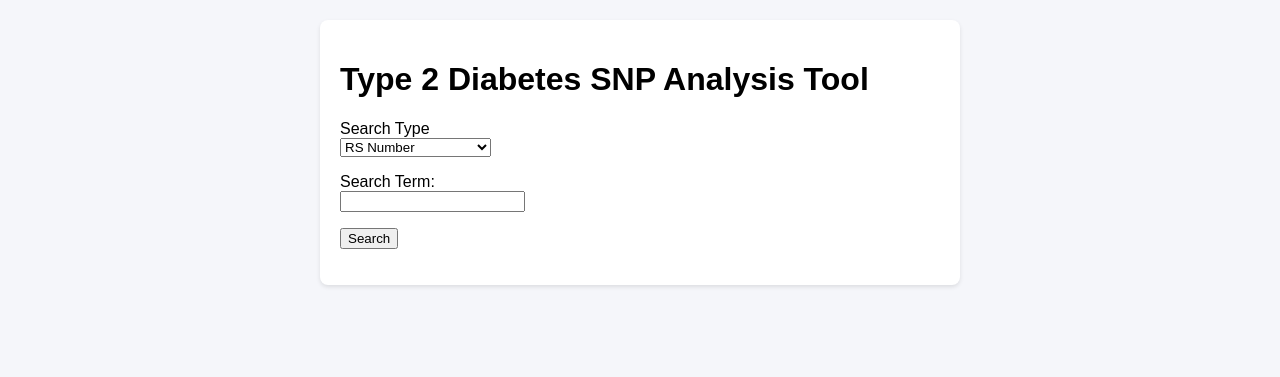
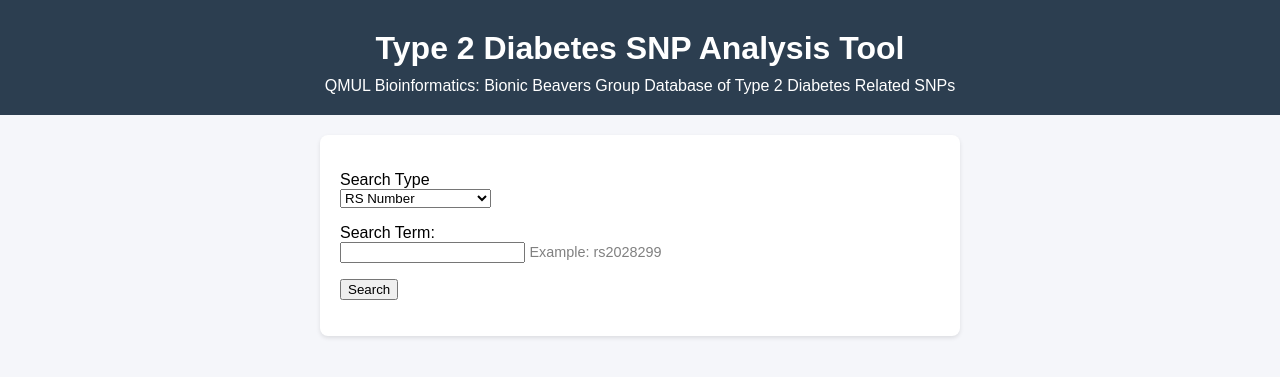
Before and after one commit to japh140/Bioinformatics_Group_Project, a Flask app: page / in a window 1280 px wide. Shown: the top 377 px of the page. Run offline with Flask 3, Linux system fonts and the light colour scheme.

Commit message:
made it look nicer and added some minor javascript

```diff
--- a/app/static/css/styles.css
+++ b/app/static/css/styles.css
@@ -1,12 +1,23 @@
-/* Reset and base styles */
-body {
-    margin: 0;
+/* Header styles */
+.header {
+    background-color: #2c3e50;  /* Dark blue color */
+    color: white;
     padding: 20px;
-    font-family: Arial, sans-serif;
-    background-color: #f5f6fa;
+    text-align: center;
+    margin-bottom: 20px;
 }
 
-/* Center everything */
+.header h1 {
+    margin: 0;
+    padding: 10px 0;
+}
+
+.header h4 {
+    margin: 0;
+    font-weight: normal;
+}
+
+/* Container styles */
 .container {
     max-width: 600px;
     margin: 0 auto;
@@ -15,3 +26,11 @@ body {
     border-radius: 8px;
     box-shadow: 0 2px 4px rgba(0,0,0,0.1);
 }
+
+/* Keep your existing body styles */
+body {
+    margin: 0;
+    padding: 0;
+    font-family: Arial, sans-serif;
+    background-color: #f5f6fa;
+}
--- a/app/static/js/main.js
+++ b/app/static/js/main.js
@@ -0,0 +1,17 @@
+document.addEventListener('DOMContentLoaded', function() {
+    const searchType = document.querySelector('#search_type');
+    const exampleSpan = document.querySelector('#search-example');
+
+    const examples = {
+        'rs': 'Example: rs2028299',
+        'coordinates': 'Example: chr15:89831025 or chr15:89831025-89831030',
+        'gene': 'Example: TCF7L2'
+    };
+
+    function updateExample() {
+        exampleSpan.textContent = examples[searchType.value] || '';
+    }
+
+    searchType.addEventListener('change', updateExample);
+    updateExample(); // show initial example
+});
--- a/app/templates/homepage/index.html
+++ b/app/templates/homepage/index.html
@@ -5,9 +5,12 @@
     <link rel="stylesheet" href="{{ url_for('static', filename='css/styles.css') }}">
 </head>
 <body>
+    <div class="header">
+        <h1>Type 2 Diabetes SNP Analysis Tool</h1>
+        <h4>QMUL Bioinformatics: Bionic Beavers Group Database of Type 2 Diabetes Related SNPs</h4>
+    </div>
+
     <div class="container">
-        <h1>Type 2 Diabetes SNP Analysis Tool</h1>
-
         <form method="POST">
             {{ form.csrf_token }}
             <p>
@@ -17,15 +20,18 @@
             <p>
                 {{ form.search_term.label }}<br>
                 {{ form.search_term }}
+                <span id="search-example" style="color: gray; font-size: 0.9em;"></span>
                 {% if form.search_term.errors %}
                     <ul class="errors">
                     {% for error in form.search_term.errors %}
                         <li style="color: red;">{{ error }}</li>
                     {% endfor %}
                     </ul>
-            {% endif %}
+                {% endif %}
+            </p>
             <p>{{ form.submit }}</p>
         </form>
     </div>
+    <script src="{{ url_for('static', filename='js/main.js') }}"></script>
 </body>
 </html>
```
